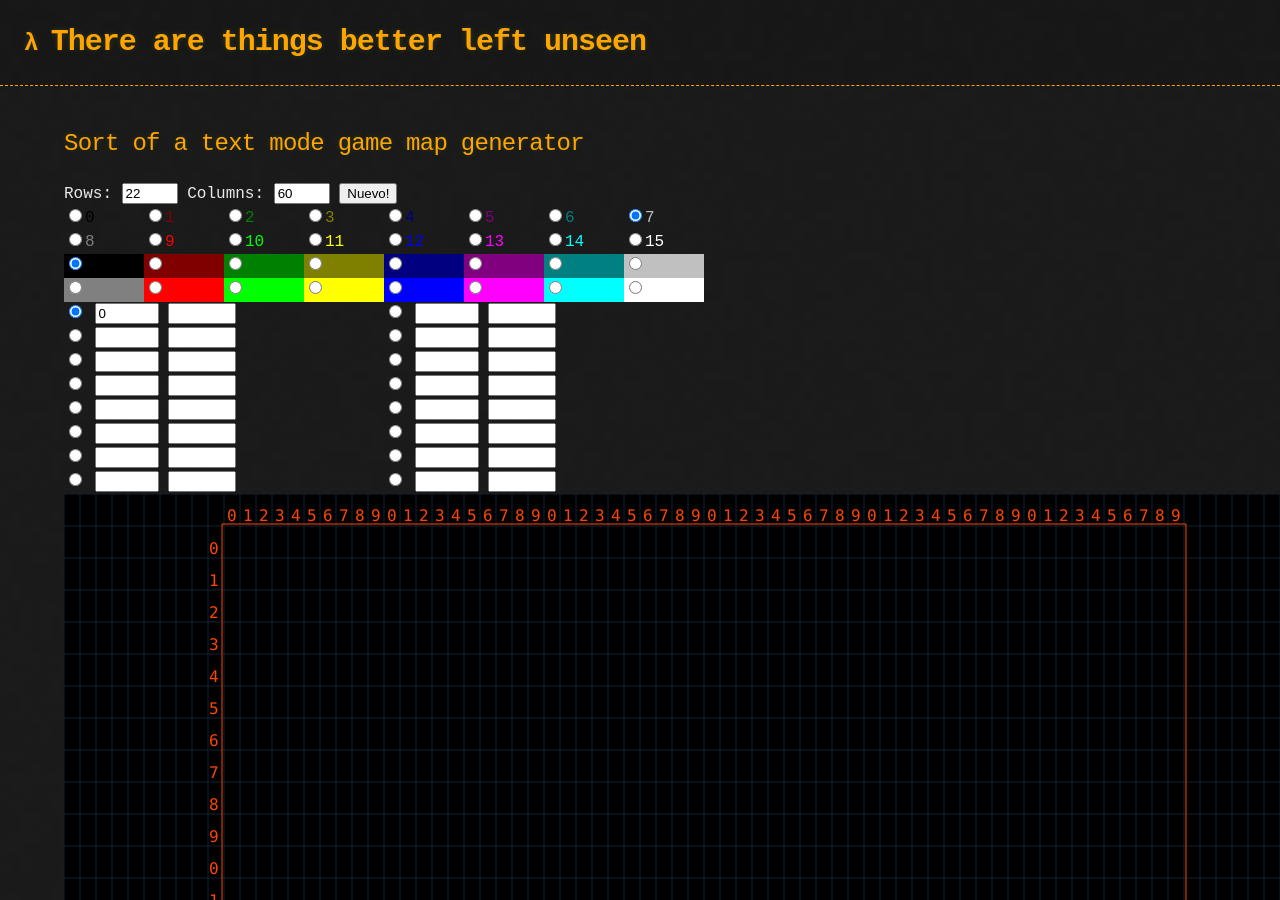
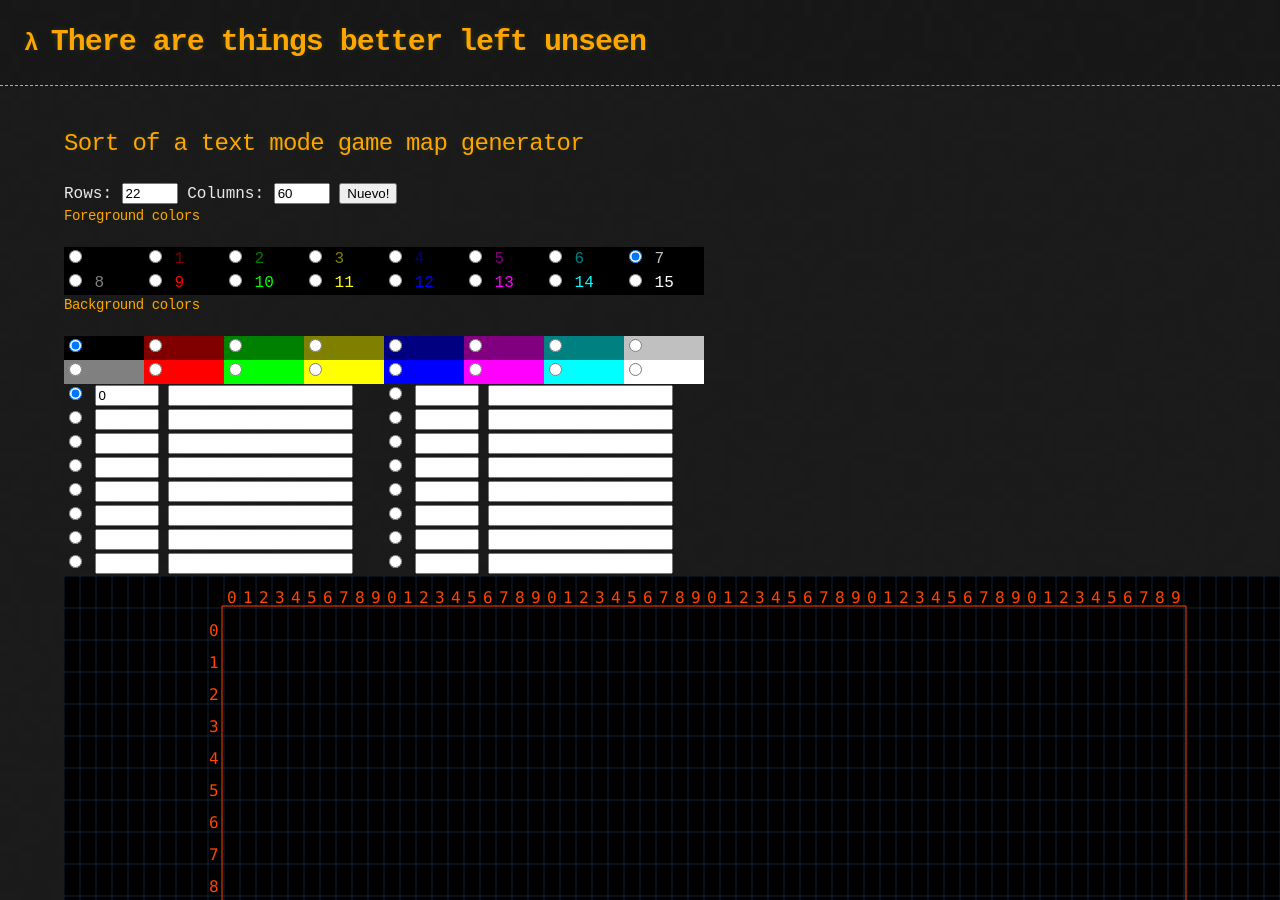
Before and after one commit to lmcanavals/lmcanavals.github.io, a Jekyll site: the page built from mapgen.html, in a window 1280 px wide and 900 px high. Built offline with Jekyll 4.4.1, drawn with Linux system fonts in a browser that asks for light colours.

Commit message:
New layout

```diff
--- a/mapgen.html
+++ b/mapgen.html
@@ -10,13 +10,15 @@ custom_css: mapgen
 <button id="nuevo">Nuevo!</button>
 <div class="options">
   <div class="box1">
+    <h4>Foreground colors</h4>
 {%- for i in (0..15) -%}
-    <div class="fg{{ i }} box2">
-      <label for="fg fg{{ i }}">
-        <input id="fg{{ i }}" type="radio" name="fg" value="{{ i }}"{%- if i == 7 -%} checked{%- endif -%}>{{ i }}
+    <div class="fg fg{{ i }} box2">
+      <label for="fg{{ i }}">
+        <input id="fg{{ i }}" type="radio" name="fg" value="{{ i }}"{%- if i == 7 -%} checked{%- endif -%}> {{ i }}
       </label>
     </div>
 {%- endfor -%}
+    <h4>Background colors</h4>
 {%- for i in (0..15) -%}
     <div class="bg bg{{ i }} box2">
       <label for="bg{{ i }}">
@@ -30,7 +32,7 @@ custom_css: mapgen
     <label for="code{{ i }}" class="opt">
       <input type="radio" id="code{{ i }}" name="code" value=""{%- if i == 0 -%} checked{%- endif -%}>
       <input type="number" id="char{{ i }}" min="1" max="255"{%- if i == 0 -%} value="0" readonly{%- endif -%}>
-      <input type="text" id="name{{ i }}" style="width: 60px;">
+      <input type="text" id="name{{ i }}">
     </label>
 {%- endfor -%}
   </div>
```
